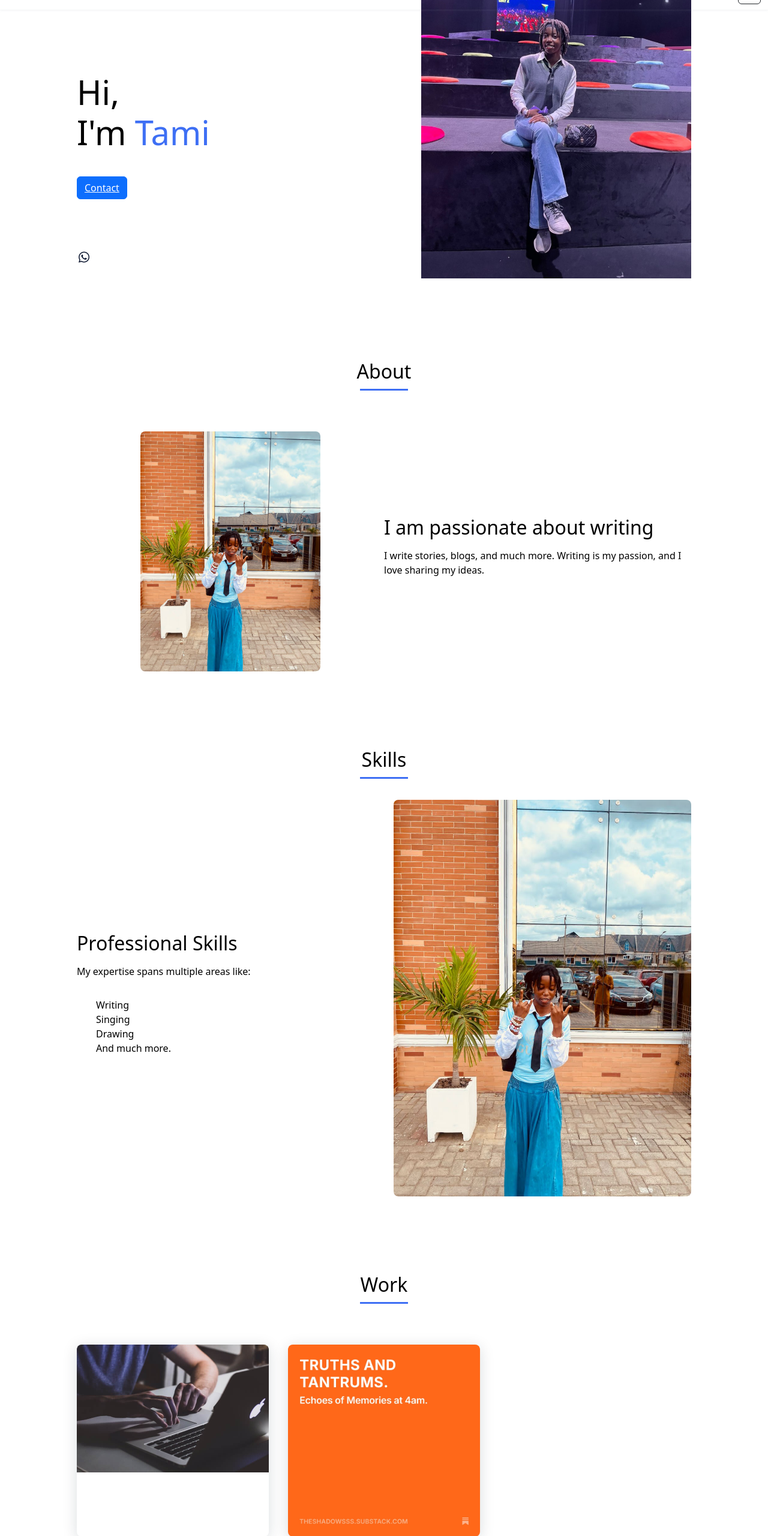
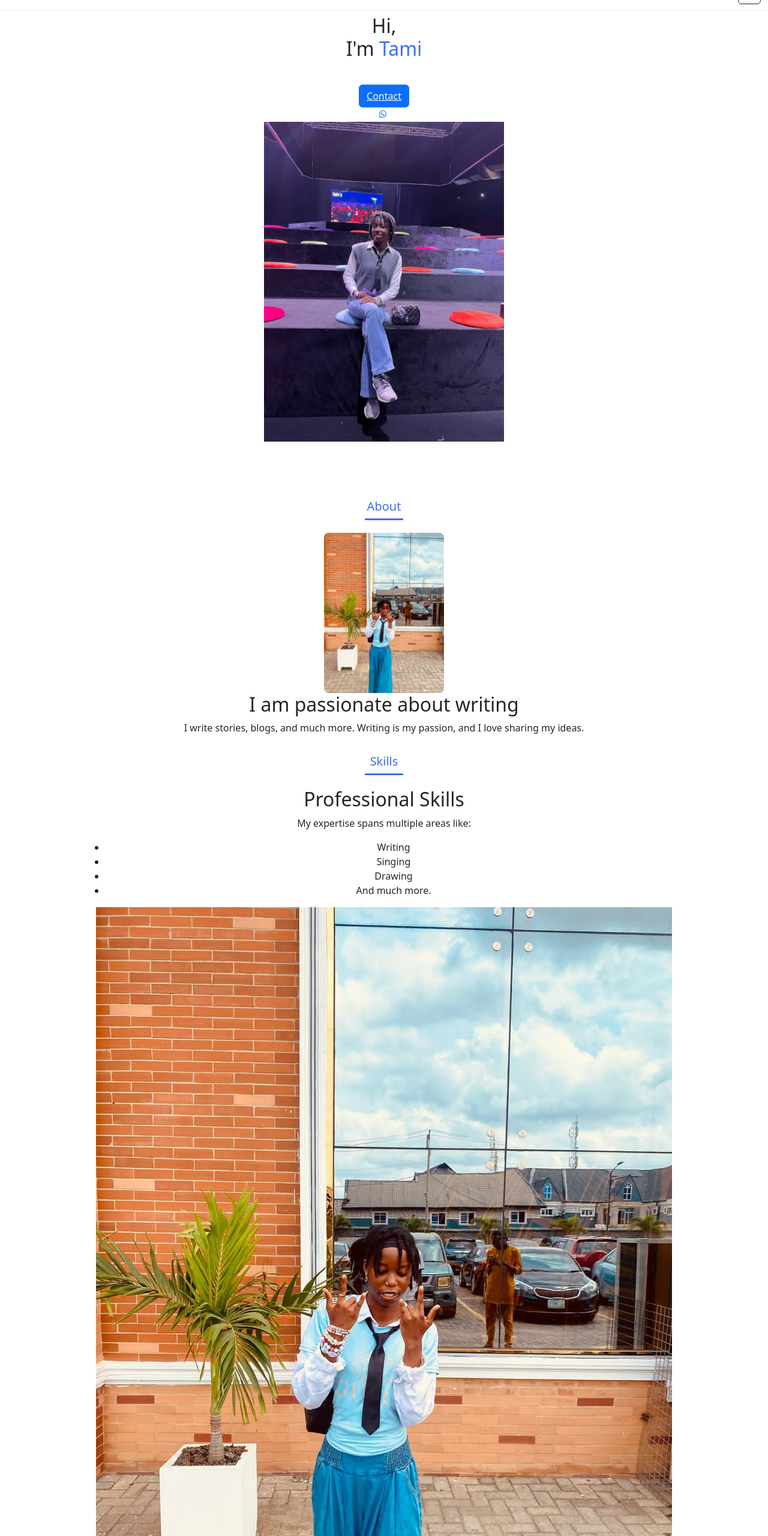
Before and after one commit to Isaacog12/Tami, a plain HTML site: page index.html in a window 1280 px wide. Shown: the part 40-2600 px from the top of the page at 60% size. Drawn offline with nearby package versions, Linux system fonts and the light colour scheme.

Commit message:
Mobile view update

```diff
--- a/assets/css/styles.css
+++ b/assets/css/styles.css
@@ -1,37 +1,39 @@
 /*===== GOOGLE FONTS =====*/
 @import url("https://fonts.googleapis.com/css2?family=Poppins:wght@400;600;700&display=swap");
+
 /*===== VARIABLES CSS =====*/
 :root {
   --header-height: 3rem;
   --font-semi: 600;
-  /*===== Colores =====*/
-  /*Purple 260 - Red 355 - Blue 224 - Pink 340*/
-  /* HSL color mode */
+
+  /* Colors */
   --hue-color: 224;
   --first-color: hsl(var(--hue-color), 89%, 60%);
   --second-color: hsl(var(--hue-color), 56%, 12%);
-  /*===== Fuente y tipografia =====*/
+
+  /* Light mode */
+  --bg-color: #ffffff;
+  --text-color: #000000;
+
+  /* Font sizes */
   --body-font: "Poppins", sans-serif;
   --big-font-size: 2rem;
   --h2-font-size: 1.25rem;
-  --normal-font-size: .938rem;
-  --smaller-font-size: .75rem;
-  /*===== Margenes =====*/
+  --normal-font-size: 0.938rem;
+  --smaller-font-size: 0.75rem;
+
+  /* Margins */
   --mb-2: 1rem;
   --mb-4: 2rem;
   --mb-5: 2.5rem;
   --mb-6: 3rem;
-  /*===== z index =====*/
+
+  /* z-index */
   --z-back: -10;
   --z-fixed: 100;
-
-  /* Default light mode */
-{
-  --bg-color: #ffffff;
-  --text-color: #000000;
 }
 
-/* Dark mode styles */
+/* Dark Mode */
 .dark-theme {
   --bg-color: #121212;
   --text-color: #ffffff;
@@ -39,7 +41,9 @@
 
 body {
   background-color: var(--bg-color);
-  color: #800080;
+  color: var(--text-color);
+  font-family: var(--body-font);
+  font-size: var(--normal-font-size);
 }
 
 /* Toggle button styles */
@@ -47,70 +51,11 @@ body {
   cursor: pointer;
 }
 
-
-/* Apply colors */
-body {
-  background-color: var(--bg-color);
-  color: var(--text-color);
-}
-
-.nav__logo, .nav__link, .section-title, .footer__title {
-  color: var(--text-color);
-}
-
-.button {
-  background-color: var(--primary-color);
-  color: #800080;
-}
-
-
-}
-@media screen and (min-width: 968px) {
-  :root {
-    --big-font-size: 3.5rem;
-    --h2-font-size: 2rem;
-    --normal-font-size: 1rem;
-    --smaller-font-size: .875rem;
-  }
-}
-
-/*===== BASE =====*/
-*, ::before, ::after {
-  box-sizing: border-box;
-}
-
-html {
-  scroll-behavior: smooth;
-}
-
-body {
-  margin: var(--header-height) 0 0 0;
-  font-family: var(--body-font);
-  font-size: var(--normal-font-size);
-  color: var(--second-color);
-}
-
+/* Typography */
 h1, h2, p {
   margin: 0;
 }
 
-ul {
-  margin: 0;
-  padding: 0;
-  list-style: none;
-}
-
-a {
-  text-decoration: none;
-}
-
-img {
-  max-width: 100%;
-  height: auto;
-  display: block;
-}
-
-/*===== CLASS CSS ===== */
 .section-title {
   position: relative;
   font-size: var(--h2-font-size);
@@ -119,29 +64,24 @@ img {
   margin-bottom: var(--mb-4);
   text-align: center;
 }
+
 .section-title::after {
-  position: absolute;
   content: "";
   width: 64px;
   height: 0.18rem;
-  left: 0;
-  right: 0;
-  margin: auto;
+  position: absolute;
+  left: 50%;
+  transform: translateX(-50%);
   top: 2rem;
   background-color: var(--first-color);
-}
-
-.section {
-  padding-top: 3rem;
-  padding-bottom: 2rem;
 }
 
 /*===== LAYOUT =====*/
 .bd-grid {
   max-width: 1024px;
   display: grid;
-  margin-left: var(--mb-2);
-  margin-right: var(--mb-2);
+  margin: 0 auto;
+  padding: 0 1rem;
 }
 
 .l-header {
@@ -150,43 +90,16 @@ img {
   top: 0;
   left: 0;
   z-index: var(--z-fixed);
-  background-color: var(--bg-color) !important; /* Light mode background */
+  background-color: var(--bg-color);
   box-shadow: 0 1px 4px rgba(146, 161, 176, 0.15);
   transition: all 0.3s ease;
 }
 
 .dark-theme .l-header {
-  background-color: #121212; /* Dark mode background */
-  box-shadow: 0 1px 4px rgba(255, 255, 255, 0.15);
+  background-color: #121212;
 }
 
-
-
-/*===== NAV =====*/
-
-.navbar {
-  background-color: var(--bg-color) !important; /* Force your theme color */
-}
-
-/* Dark mode overrides for the navigation bar */
-.dark-theme .nav__link {
-  color: var(--text-color);
-}
-
-.dark-theme .nav__logo {
-  color: var(--text-color);
-}
-
-.dark-theme .nav__toggle {
-  color: var(--text-color);
-}
-
-@media screen and (max-width: 767px) {
-  .dark-theme .nav__menu {
-    background-color: var(--bg-color);
-  }
-}
-
+/*===== NAVIGATION =====*/
 .nav {
   height: var(--header-height);
   display: flex;
@@ -194,196 +107,143 @@ img {
   align-items: center;
   font-weight: var(--font-semi);
 }
-@media screen and (max-width: 767px) {
+
 .nav__menu {
   position: fixed;
   top: var(--header-height);
   right: -100%;
   width: 80%;
   height: 100%;
+  background-color: var(--second-color);
   padding: 2rem;
-    background-color: var(--second-color);
   transition: 0.5s;
 }
-}
+
 .nav__item {
   margin-bottom: var(--mb-4);
 }
+
 .nav__link {
   position: relative;
-  color: #800080;
+  color: var(--text-color);
 }
-.nav__link:hover {
-  position: relative;
-}
-.nav__link:hover::after {
-  position: absolute;
-  content: "";
-  width: 100%;
-  height: 0.18rem;
-  left: 0;
-  top: 2rem;
-  background-color: var(--first-color);
-}
-.nav__logo {
-  color: var(--second-color);
-}
+
 .nav__toggle {
-  color: var(--second-color);
   font-size: 1.5rem;
   cursor: pointer;
 }
 
-/*Active menu*/
+.dark-theme .nav__link,
+.dark-theme .nav__toggle {
+  color: var(--text-color);
+}
+
+/* Mobile Navigation */
+@media screen and (max-width: 767px) {
+  .nav__menu {
+    width: 100%;
+    background-color: var(--bg-color);
+  }
+}
+
+/* Show menu */
+.show {
+  right: 0;
+}
+
+/* Active menu */
 .active-link::after {
-  position: absolute;
   content: "";
   width: 100%;
   height: 0.18rem;
+  position: absolute;
   left: 0;
   top: 2rem;
   background-color: var(--first-color);
 }
 
-/*=== Show menu ===*/
-.show {
-  right: 0;
+/*===== HOME =====*/
+.home {
+  padding: 4rem 0 5rem;
+  text-align: center;
 }
 
-/*===== HOME =====*/
-.home {
-  position: relative;
-  row-gap: 5rem;
-  padding: 4rem 0 5rem;
-}
-.home__data {
-  align-self: center;
-}
 .home__title {
   font-size: var(--big-font-size);
   margin-bottom: var(--mb-5);
 }
+
 .home__title-color {
   color: var(--first-color);
 }
-.home__social {
-  display: flex;
-  flex-direction: column;
+
+.home__img {
+  width: 260px;
+  margin: 0 auto;
 }
-.home__social-icon {
-  width: max-content;
-  margin-bottom: var(--mb-2);
-  font-size: 1.5rem;
-  color: var(--second-color);
-}
-.home__social-icon:hover {
-  color: var(--first-color);
-}
-.home__img {
-  position: absolute;
-  right: 0;
-  bottom: 0;
-  width: 260px;
-}
+
 .home__blob {
   fill: var(--first-color);
 }
-.home__blob-img {
-  width: 360px;
-}
 
-/*BUTTONS*/
+/*===== BUTTONS =====*/
 .button {
   display: inline-block;
   background-color: var(--first-color);
-  color: #800080;
+  color: #fff;
   padding: 0.75rem 2.5rem;
   font-weight: var(--font-semi);
   border-radius: 0.5rem;
   transition: 0.3s;
 }
+
 .button:hover {
   box-shadow: 0px 10px 36px rgba(0, 0, 0, 0.15);
 }
 
-/* ===== ABOUT =====*/
+/*===== ABOUT =====*/
 .about__container {
-  row-gap: 2rem;
   text-align: center;
 }
-.about__subtitle {
-  margin-bottom: var(--mb-2);
-}
-.about__img {
-  justify-self: center;
-}
+
 .about__img img {
   width: 200px;
   border-radius: 0.5rem;
 }
 
-/* ===== SKILLS =====*/
+/*===== SKILLS =====*/
 .skills__container {
-  row-gap: 2rem;
   text-align: center;
 }
-.skills__subtitle {
-  margin-bottom: var(--mb-2);
-}
-.skills__text {
-  margin-bottom: var(--mb-4);
-}
+
 .skills__data {
   display: flex;
   justify-content: space-between;
   align-items: center;
-  position: relative;
-  font-weight: var(--font-semi);
   padding: 0.5rem 1rem;
-  margin-bottom: var(--mb-4);
   border-radius: 0.5rem;
   box-shadow: 0px 4px 25px rgba(14, 36, 49, 0.15);
 }
-.skills__icon {
-  font-size: 2rem;
-  margin-right: var(--mb-2);
-  color: var(--first-color);
-}
-.skills__names {
-  display: flex;
-  align-items: center;
-}
-.skills__bar {
-  position: absolute;
-  left: 0;
-  bottom: 0;
-  background-color: var(--first-color);
-  height: 0.25rem;
-  border-radius: 0.5rem;
-  z-index: var(--z-back);
+
+/*===== WORK =====*/
+.work__container {
+  text-align: center;
 }
 
-.skills__img {
-  border-radius: 0.5rem;
-}
-
-/* ===== WORK =====*/
-.work__container {
-  row-gap: 2rem;
-}
 .work__img {
-  box-shadow: 0px 4px 25px rgba(14, 36, 49, 0.15);
   border-radius: 0.5rem;
   overflow: hidden;
 }
+
 .work__img img {
   transition: 1s;
 }
+
 .work__img img:hover {
   transform: scale(1.1);
 }
 
-/* ===== CONTACT =====*/
+/*===== CONTACT =====*/
 .contact__input {
   width: 100%;
   font-size: var(--normal-font-size);
@@ -391,41 +251,29 @@ img {
   padding: 1rem;
   border-radius: 0.5rem;
   border: 1.5px solid var(--second-color);
-  outline: none;
   margin-bottom: var(--mb-4);
 }
+
 .contact__button {
   display: block;
-  border: none;
-  outline: none;
-  font-size: var(--normal-font-size);
-  cursor: pointer;
   margin-left: auto;
 }
 
-/* ===== FOOTER =====*/
-.dark-theme .navbar-brand,
-.dark-theme .nav-link,
-.dark-theme .navbar-toggler-icon {
-  color: var(--text-color) !important;
-}
+/*===== FOOTER =====*/
 .footer {
-  background-color: #ffffff; /* White background for light mode */
-  color: #121212;; /* Dark text for light mode */
   text-align: center;
   font-weight: var(--font-semi);
   padding: 2rem;
+  background-color: var(--bg-color);
+  color: var(--text-color);
   transition: all 0.3s ease;
 }
 
 .dark-theme .footer {
-  background-color: #121212; /* Black background for dark mode */
-  color: #ffffff; /* Light text for dark mode */
+  background-color: #121212;
 }
 
-
-
-/* ===== MEDIA QUERIES=====*/
+/*===== RESPONSIVE DESIGN =====*/
 @media screen and (max-width: 320px) {
   .home {
     row-gap: 2rem;
@@ -434,112 +282,9 @@ img {
     width: 200px;
   }
 }
-@media screen and (min-width: 576px) {
-  .home {
-    padding: 4rem 0 2rem;
-  }
-  .home__social {
-    padding-top: 0;
-    padding-bottom: 2.5rem;
-    flex-direction: row;
-    align-self: flex-end;
-  }
-  .home__social-icon {
-    margin-bottom: 0;
-    margin-right: var(--mb-4);
-  }
+
+@media screen and (min-width: 768px) {
   .home__img {
-    width: 300px;
-    bottom: 25%;
-  }
-  .about__container {
-    grid-template-columns: repeat(2, 1fr);
-    align-items: center;
-    text-align: initial;
-  }
-  .skills__container {
-    grid-template-columns: 0.7fr;
-    justify-content: center;
-    column-gap: 1rem;
-  }
-  .work__container {
-    grid-template-columns: repeat(2, 1fr);
-    column-gap: 2rem;
-    padding-top: 2rem;
-  }
-  .contact__form {
-    width: 360px;
-    padding-top: 2rem;
-  }
-  .contact__container {
-    justify-items: center;
+    width: 400px;
   }
 }
-@media screen and (min-width: 768px) {
-  body {
-    margin: 0;
-  }
-  .section {
-    padding-top: 4rem;
-    padding-bottom: 3rem;
-  }
-  .section-title {
-    margin-bottom: var(--mb-6);
-  }
-  .section-title::after {
-    width: 80px;
-    top: 3rem;
-  }
-  .nav {
-    height: calc(var(--header-height) + 1.5rem);
-  }
-  .nav__list {
-    display: flex;
-    padding-top: 0;
-  }
-  .nav__item {
-    margin-left: var(--mb-6);
-    margin-bottom: 0;
-  }
-  .nav__toggle {
-    display: none;
-  }
-  .nav__link {
-    color: var(--second-color);
-  }
-  .home {
-    padding: 8rem 0 2rem;
-  }
-  .home__img {
-    width: 400px;
-    bottom: 10%;
-  }
-  .about__container {
-    padding-top: 2rem;
-  }
-  .about__img img {
-    width: 300px;
-  }
-  .skills__container {
-    grid-template-columns: repeat(2, 1fr);
-    column-gap: 2rem;
-    align-items: center;
-    text-align: initial;
-  }
-  .work__container {
-    grid-template-columns: repeat(3, 1fr);
-    column-gap: 2rem;
-  }
-}
-@media screen and (min-width: 992px) {
-  .bd-grid {
-    margin-left: auto;
-    margin-right: auto;
-  }
-  .home {
-    padding: 10rem 0 2rem;
-  }
-  .home__img {
-    width: 450px;
-  }
-}
```
Lines whose indentation alone changed are shown as unchanged.
